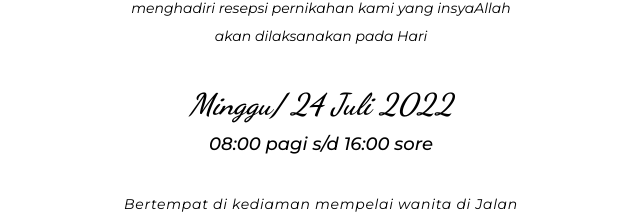
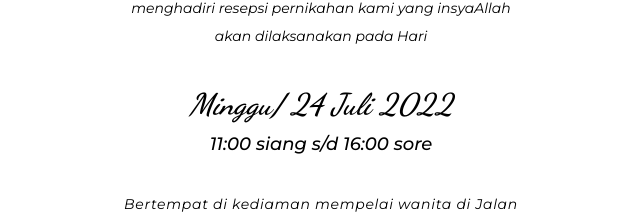
Before and after one commit to isggwp/undangan, a Next.js app: page /invite/1 in a window 1280 px wide. Shown: the part 1915-2136 px from the top of the page, without its empty margins (319-959 px from the left). Built offline with nearby package versions, Linux system fonts and the light colour scheme.

Commit message:
update jam

```diff
--- a/src/pages/invite/[name].js
+++ b/src/pages/invite/[name].js
@@ -71,7 +71,7 @@ const InvitePage = () => {
           </p>
 
           <p className="text-center font-medium text-lg font-sans italic text-black mt-1">
-            08:00 pagi s/d 16:00 sore
+            11:00 siang s/d 16:00 sore
           </p>
         </div>
 
```
